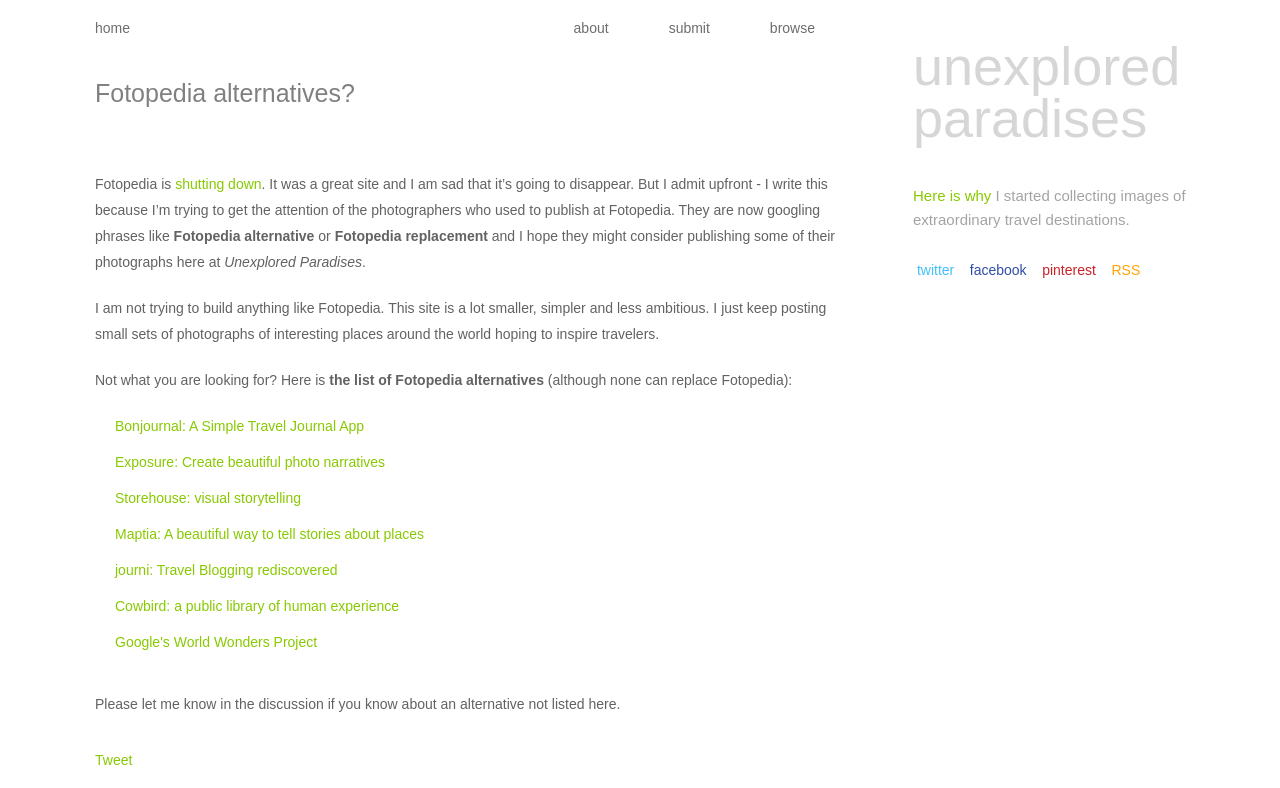
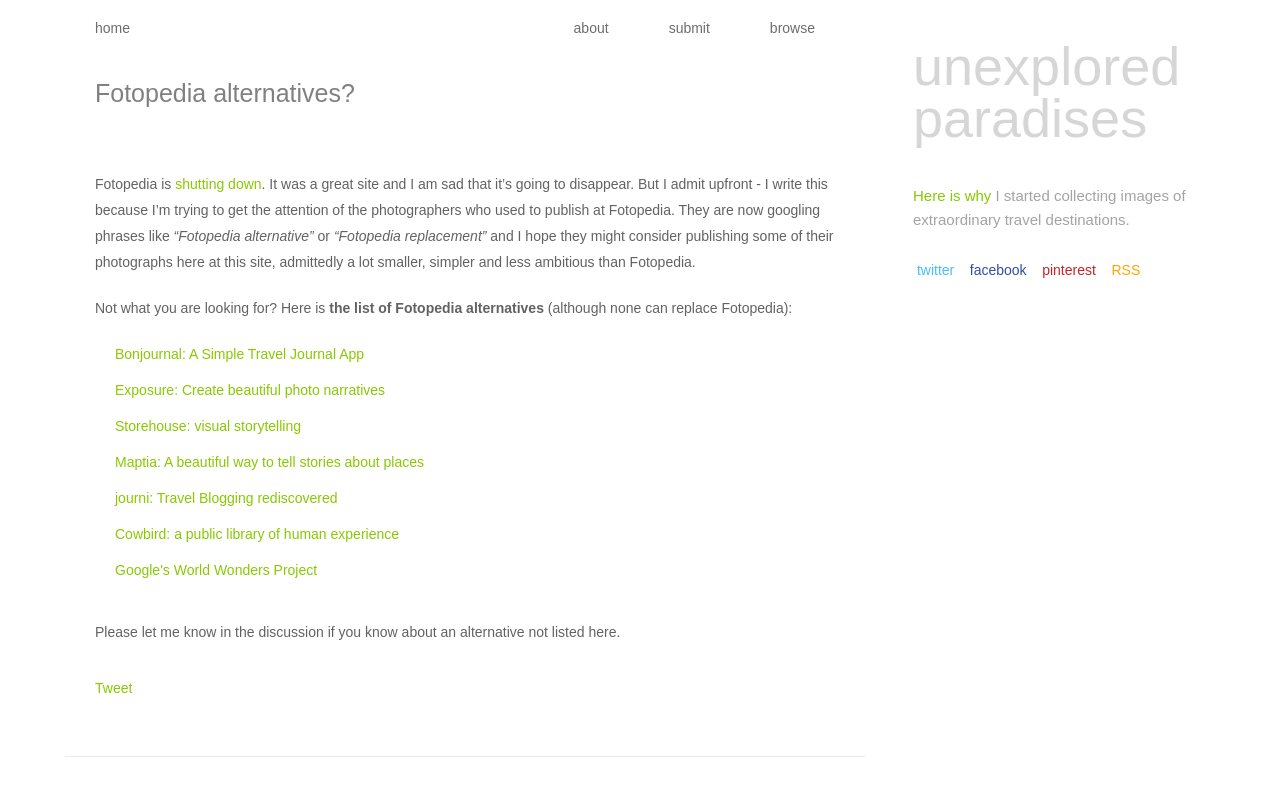
Before and after one commit to crawlingout/unexplored, a Jekyll site: the page built from _posts/2014-08-04-fotopedia-alternative.markdown, in a window 1280 px wide and 900 px high, cut to the strip 0-788 px from the top of the window. Built offline with Jekyll 4.4.1, drawn with Linux system fonts in a browser that asks for light colours; Markdown is read by kramdown in place of the engine named in the settings; comment, search, counter and statistics services are not loaded.

Commit message:
Article about Fotopedia alternatives shortened

```diff
--- a/_posts/2014-08-04-fotopedia-alternative.markdown
+++ b/_posts/2014-08-04-fotopedia-alternative.markdown
@@ -4,9 +4,7 @@
 date:   2014-08-03 20:00:00
 disqus: true
 ---
-Fotopedia is <a href="http://blog.fotopedia.com/fotopedia-shutdown/">shutting down</a>. It was a great site and I am sad that it's going to disappear. But I admit upfront - I write this because I'm trying to get the attention of the photographers who used to publish at Fotopedia. They are now googling phrases like <strong>Fotopedia alternative</strong> or <strong>Fotopedia replacement</strong> and I hope they might consider publishing some of their photographs here at <i>Unexplored Paradises</i>.
-
-I am not trying to build anything like Fotopedia. This site is a lot smaller, simpler and less ambitious. I just keep posting small sets of photographs of interesting places around the world hoping to inspire travelers.
+Fotopedia is <a href="http://blog.fotopedia.com/fotopedia-shutdown/">shutting down</a>. It was a great site and I am sad that it's going to disappear. But I admit upfront - I write this because I'm trying to get the attention of the photographers who used to publish at Fotopedia. They are now googling phrases like <i>"Fotopedia alternative"</i> or <i>"Fotopedia replacement"</i> and I hope they might consider publishing some of their photographs here at this site, admittedly a lot smaller, simpler and less ambitious than Fotopedia.
 
 Not what you are looking for? Here is <strong>the list of Fotopedia alternatives</strong> (although none can replace Fotopedia):
 
```
